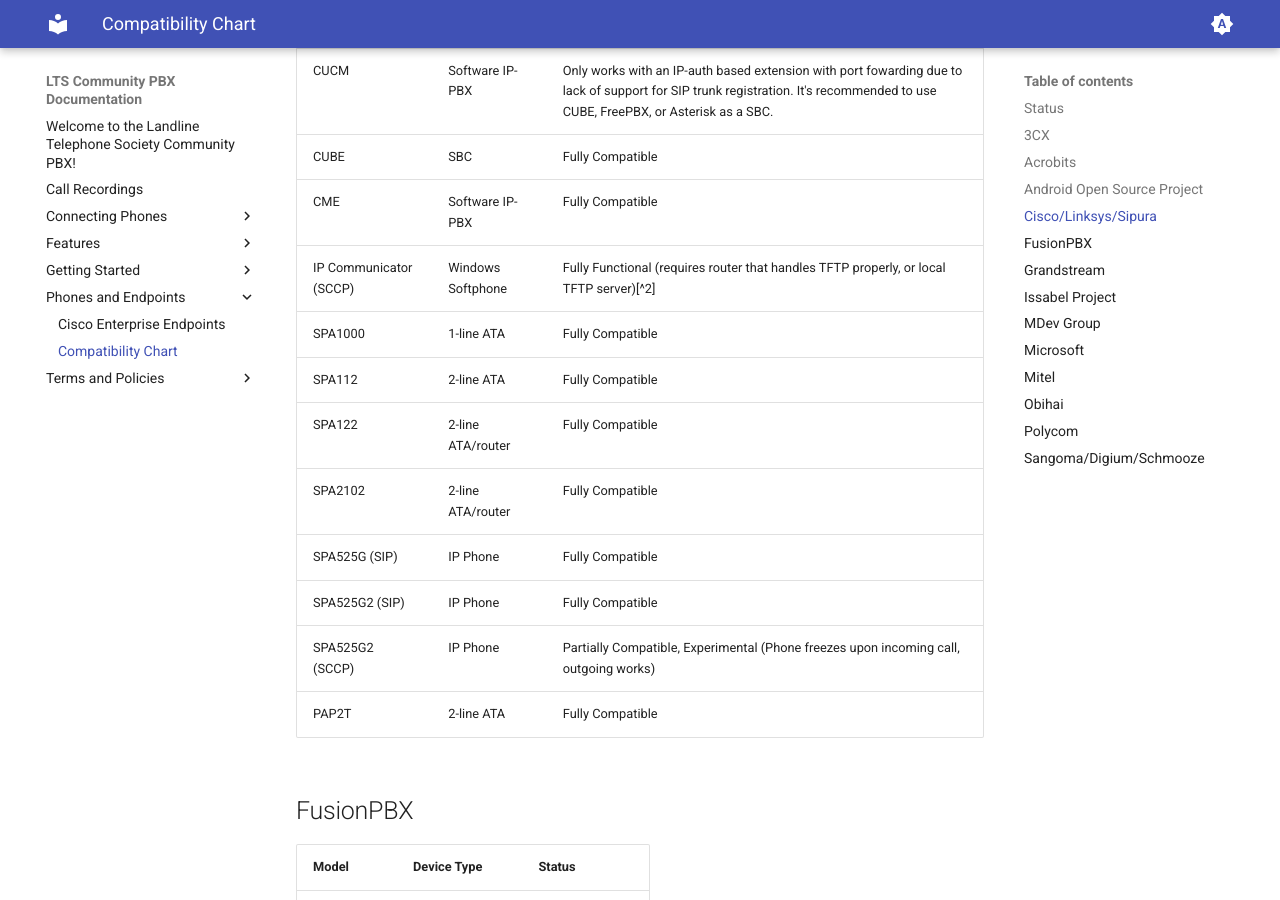
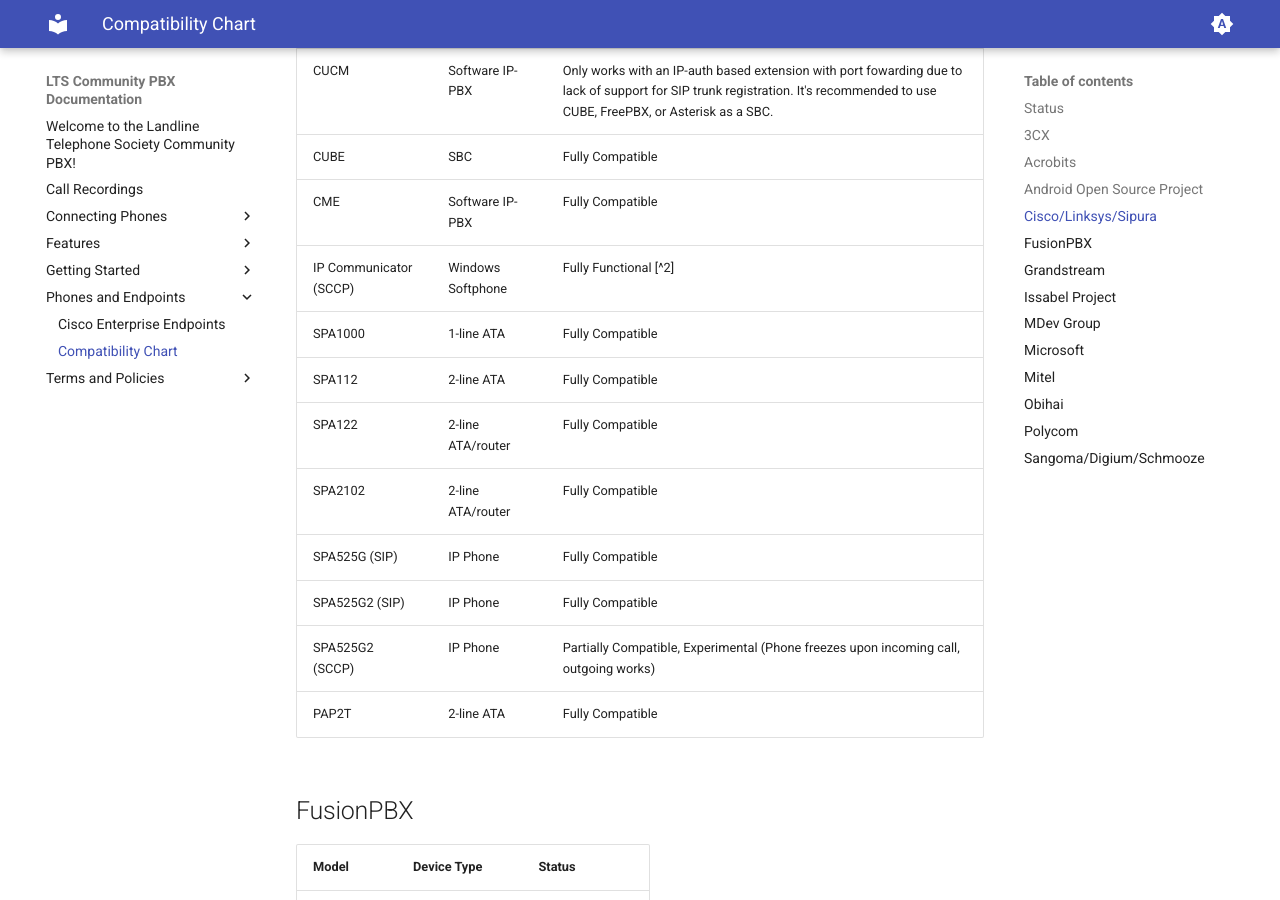
Before and after one commit to Landline-Telephone-Society/cpbx-documentation, an MkDocs documentation site: the page built from docs/Phones and Endpoints/compatibility.md, in a window 1280 px wide and 900 px high, scrolled down 3304 px. Built offline with MkDocs 1.6.1 and Material for MkDocs 9.7.7, drawn with Linux system fonts in a browser that asks for light colours.

Commit message:
Update compatibility.md

```diff
--- a/docs/Phones and Endpoints/compatibility.md
+++ b/docs/Phones and Endpoints/compatibility.md
@@ -72,7 +72,7 @@
 | CUCM           | Software IP-PBX  | Only works with an IP-auth based extension with port fowarding due to lack of support for SIP trunk registration. It's recommended to use CUBE, FreePBX, or Asterisk as a SBC.       |
 | CUBE           | SBC              | Fully Compatible         |
 | CME            | Software IP-PBX  | Fully Compatible         |
-| IP Communicator (SCCP) | Windows Softphone | Fully Functional (requires router that handles TFTP properly, or local TFTP server)[^2]|
+| IP Communicator (SCCP) | Windows Softphone | Fully Functional [^2]|
 | SPA1000        | 1-line ATA       | Fully Compatible         |
 | SPA112         | 2-line ATA       | Fully Compatible         |
 | SPA122         | 2-line ATA/router| Fully Compatible         |
```
